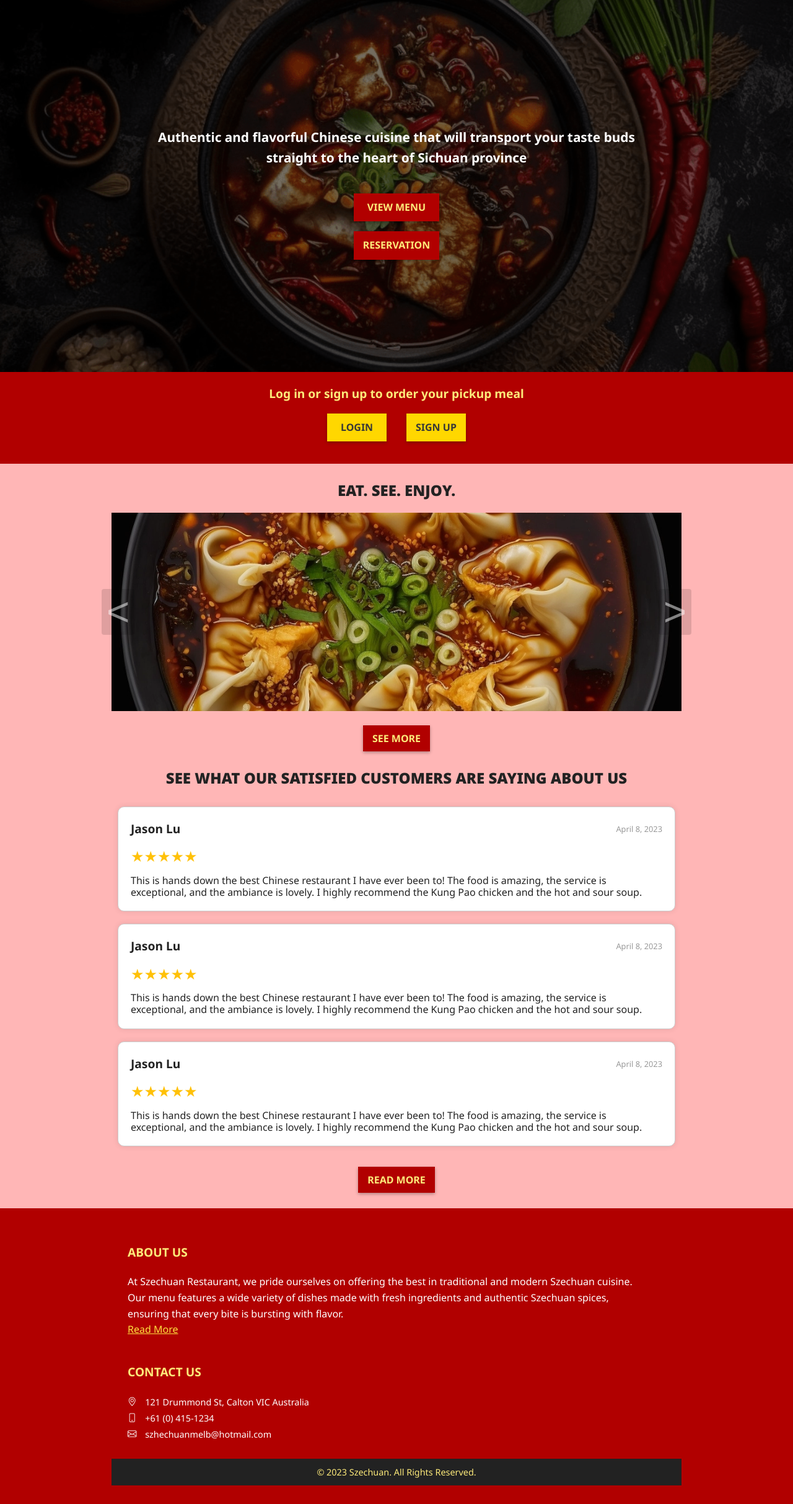
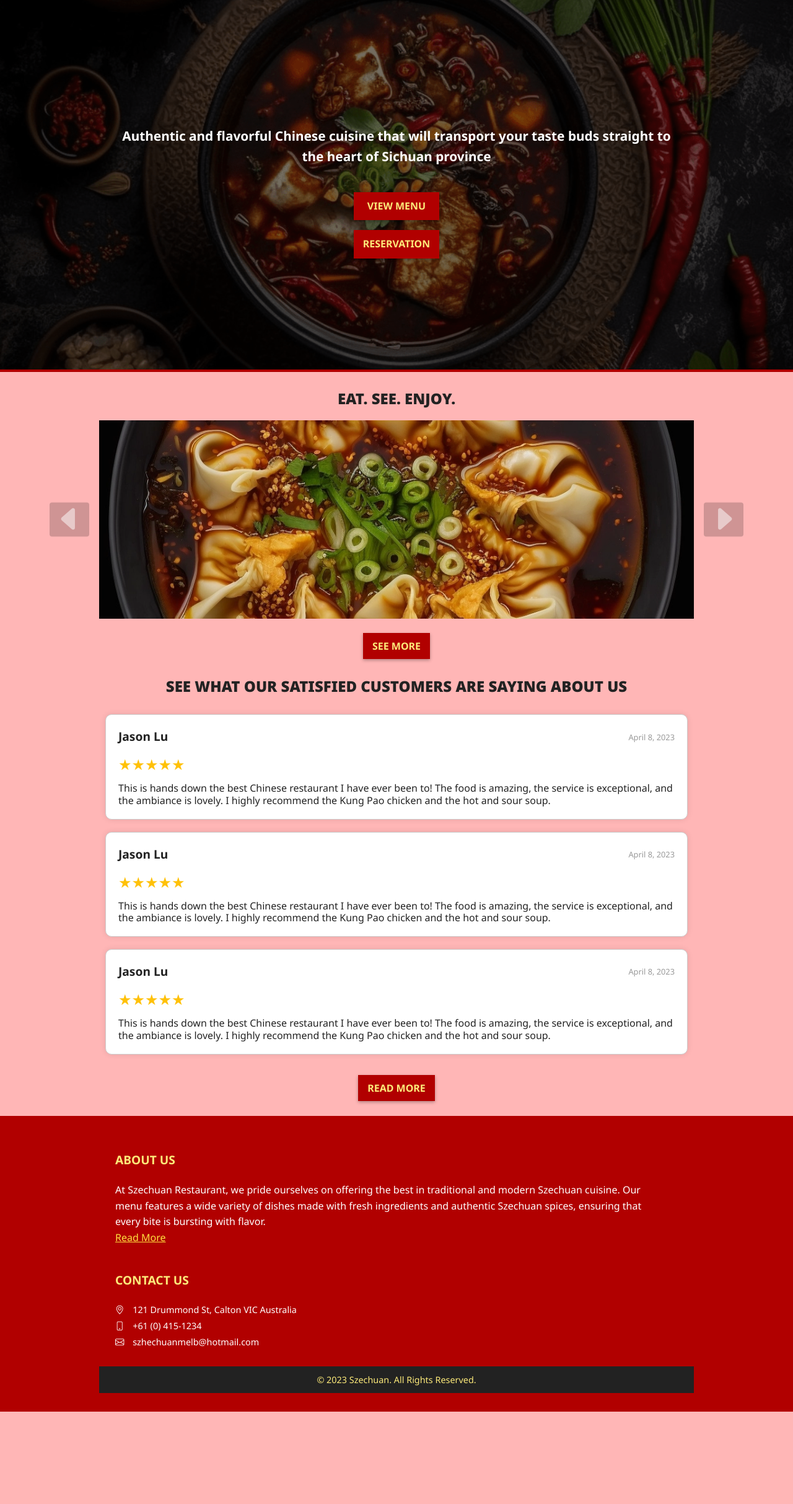
Before and after one commit to Theochenxiyuan/restaurant-website, a PHP site: page / in a window 1280 px wide. Shown: the part 80-2506 px from the top of the page at 62% size. After the commit the page ends 2357 px from the top, so only its background shows below. Run offline with PHP 8.4, Linux system fonts and the light colour scheme.

Commit message:
other style changes

```diff
--- a/css/home.css
+++ b/css/home.css
@@ -3,6 +3,7 @@ section.welcome {
   position: relative;
   overflow: hidden;
   min-height: 600px;
+  border-bottom: 0.6vh solid var(--red-1);
 }
 
 .big-picture {
@@ -74,7 +75,7 @@ section.welcome {
   position: absolute;
   background: none;
   border: none;
-  font-size: 4rem;
+  font-size: 3rem;
   top: 50%;
   transform: translateY(-50%);
   z-index: 2;
@@ -82,12 +83,12 @@ section.welcome {
   cursor: pointer;
   border-radius: 0.25rem;
   padding: 0 0.5rem;
-  background-color: #00000020;
+  background-color: #00000030;
 }
 .carousel-button:hover,
 .carousel-button:focus {
   color: white;
-  background-color: #00000030;
+  background-color: #00000060;
 }
 
 .carousel-button.prev {
@@ -170,3 +171,13 @@ section.welcome {
   font-size: 1rem;
   line-height: 1.2;
 }
+
+@media screen and (min-width: 960px) {
+  .carousel-button.prev {
+    left: -5rem;
+  }
+
+  .carousel-button.next {
+    right: -5rem;
+  }
+}
--- a/css/utilities.css
+++ b/css/utilities.css
@@ -23,7 +23,7 @@
   float: right;
 }
 .container {
-  max-width: 960px;
+  max-width: 1000px;
   margin: 0 auto;
   overflow: visible;
   padding: 0 20px;
--- a/index.php
+++ b/index.php
@@ -24,7 +24,7 @@ require_once('sections/header.php');
         </div>
     </section>
 
-    <section class="signup p-2">
+    <!--   <section class="signup p-2">
         <div class="container flex flex-col">
             <span>
                 Log in or sign up to order your pickup meal
@@ -34,14 +34,14 @@ require_once('sections/header.php');
                 <a href="#" class="btn mx-1">Sign Up</a>
             </div>
         </div>
-    </section>
+    </section> -->
 
     <section class="gallery my-2">
         <div class="container">
             <h2 class="text-center my-1">Eat. See. Enjoy.</h2>
             <div class="carousel" data-carousel="">
-                <button class="carousel-button prev" data-carousel-button="prev">&lt;</button>
-                <button class="carousel-button next" data-carousel-button="next">&gt;</button>
+                <button class="carousel-button prev" data-carousel-button="prev"><i class="bi bi-caret-left-fill"></i></button>
+                <button class="carousel-button next" data-carousel-button="next"><i class="bi bi-caret-right-fill"></i></button>
                 <ul data-slides="">
                     <li class="slide" data-active="true">
                         <img src="img/food/dandannoodle.png" alt="image of the inside area">
--- a/spreadsheets/reservation.txt
+++ b/spreadsheets/reservation.txt
@@ -0,0 +1 @@
+"2023-04-19 10:34:03 AM","Xiyuan Chen",1233333333,theochenxiyuan@outlook.com,1,2023-04-21,10:33,
```
Also changed, not shown: css/gallery.css (+4 -5 lines), css/reservation.css (+22 -1 lines), js/reservation.js (+16 -5 lines), reservation.php (+18 -11 lines).
